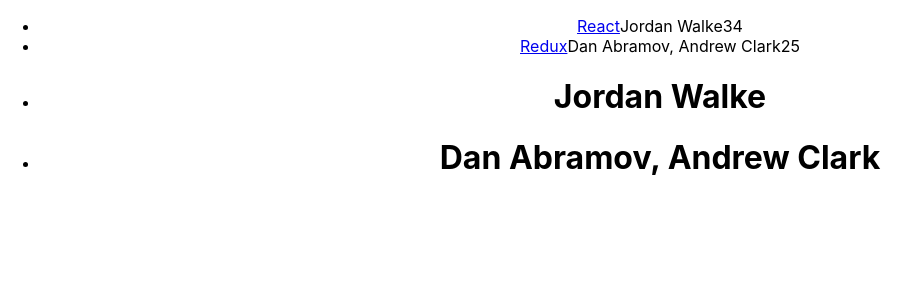
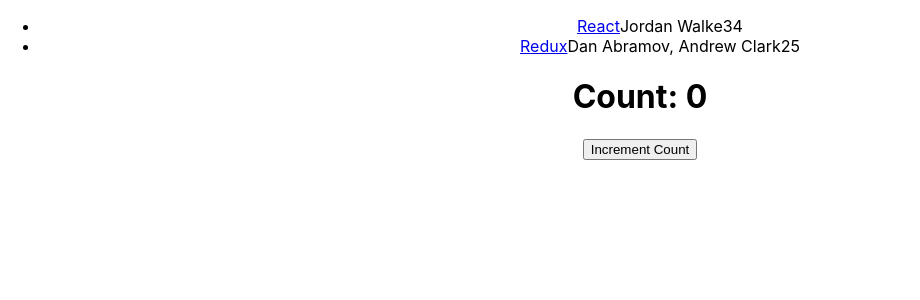
Before and after one commit to vinay-hegde-17/React, a React (Create React App) app in the folder react-one/: page / in a window 1280 px wide. Shown: the top 300 px of the page, without its empty margins (0-920 px from the left). Built offline with nearby package versions, Linux system fonts and the light colour scheme.

Commit message:
Callback function

```diff
--- a/react-one/src/Another.js
+++ b/react-one/src/Another.js
@@ -1,19 +1,22 @@
-import React from 'react'
+import { useState } from "react";
 
-function Another(props) {
+function ChildComponent({ onIncrement }) {
+  return (
+    <button onClick={onIncrement}>Increment Count</button>
+  );
+}
+
+export default function ParentComponent() {
+  const [count, setCount] = useState(0);
+
+  const handleIncrement = () => {
+    setCount(prevCount => prevCount + 1);
+  };
+
   return (
     <div>
-     <ul>
-        {props.list.map((val)=>{
-            return(
-                <li key={val.author}>
-                <h1>{val.author}</h1>
-            </li>
-            )
-        })}
-    </ul>
+      <h1>Count: {count}</h1>
+      <ChildComponent onIncrement={handleIncrement} />
     </div>
-  )
+  );
 }
-
-export default Another
```
